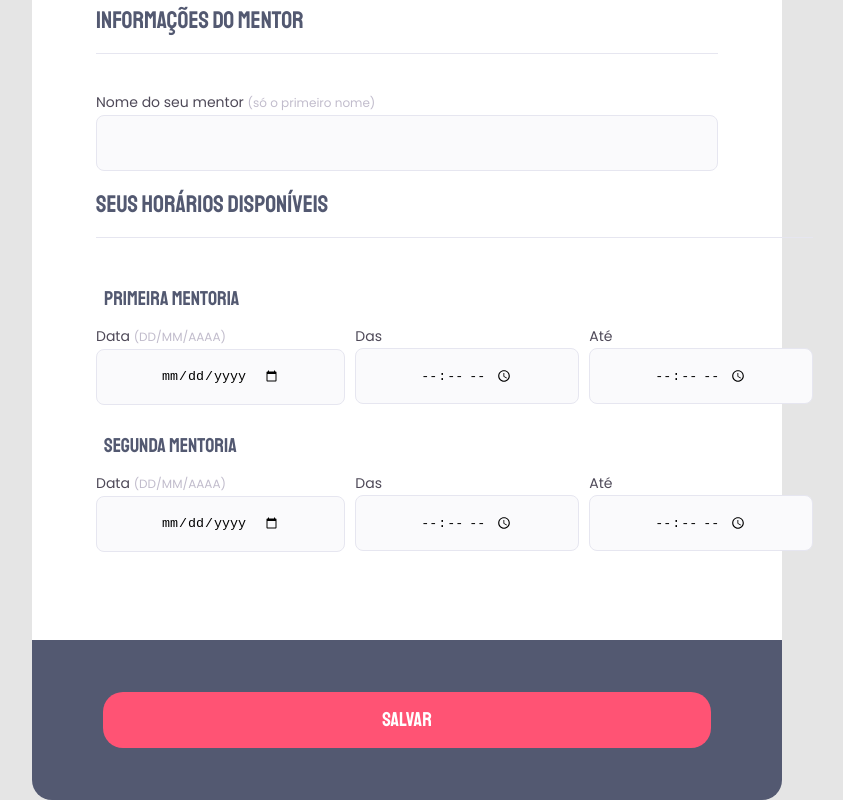
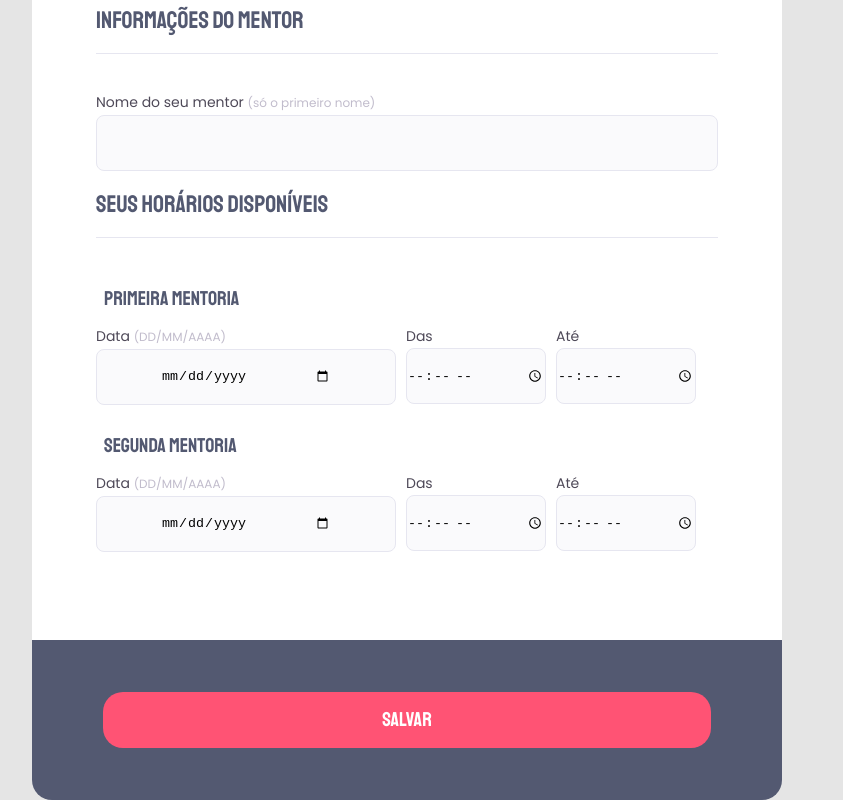
Before and after one commit to AdrieliF/Desafio-03-Form-2, a plain HTML site: page index.html in a window 1280 px wide. Shown: the part 774-1574 px from the top of the page, without its empty margins (233-1076 px from the left). Drawn offline with Linux system fonts and the light colour scheme.

Commit message:
update css

```diff
--- a/style.css
+++ b/style.css
@@ -105,6 +105,16 @@ fieldset legend {
   line-height: 34px;
 }
 
+.input-group #begin,
+.input-group #end {
+  width: 140px;
+  padding: 0;
+}
+
+.input-group #date {
+  width: 300px;
+}
+
 .col-2 {
   display: flex;
   gap: 22px;
@@ -112,7 +122,7 @@ fieldset legend {
 
 .col-3 {
   display: flex;
-  gap: 32px 10px;
+  gap: 10px;
 }
 
 footer {
```
Also changed, not shown: 1 other file.
